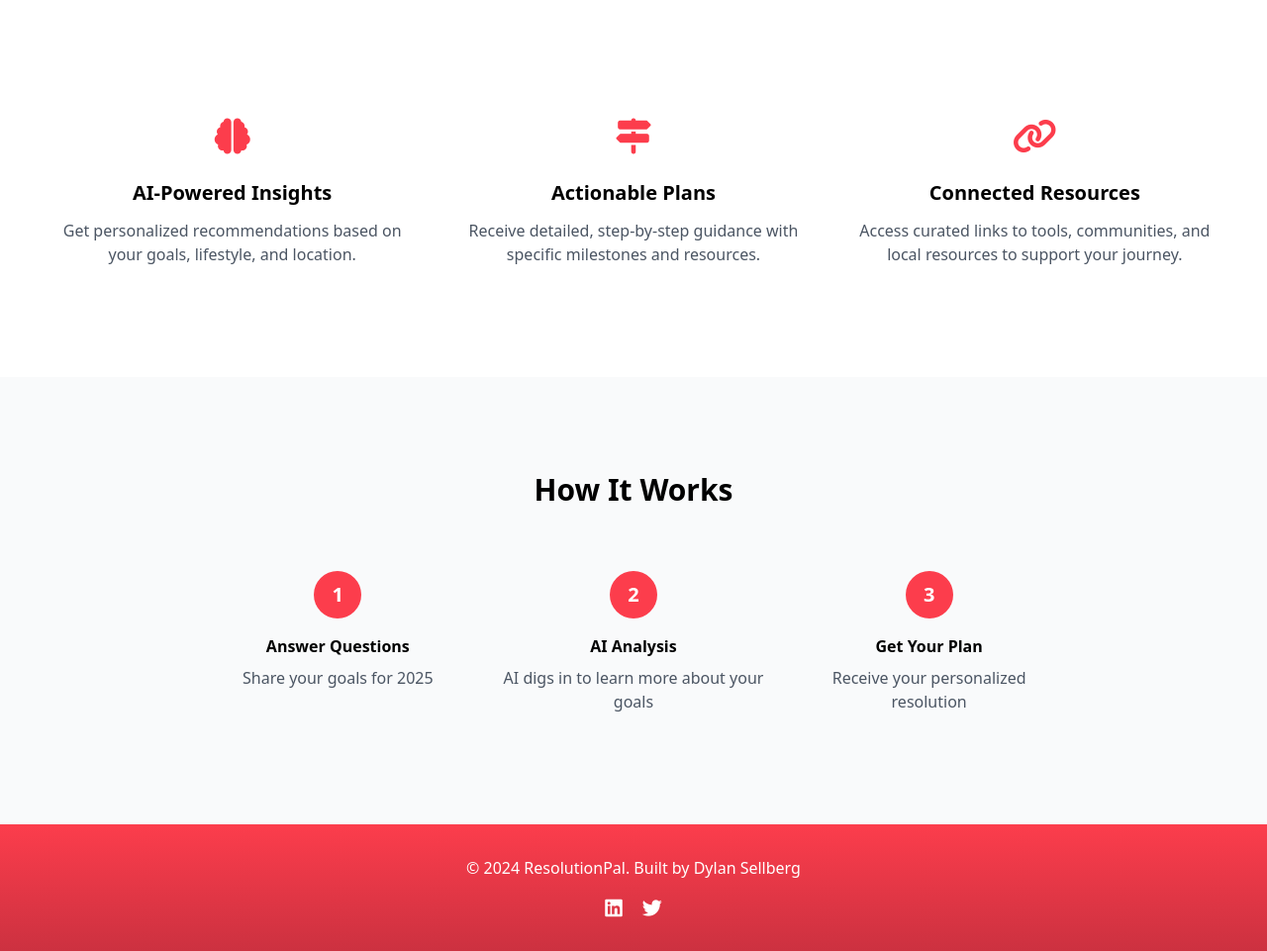
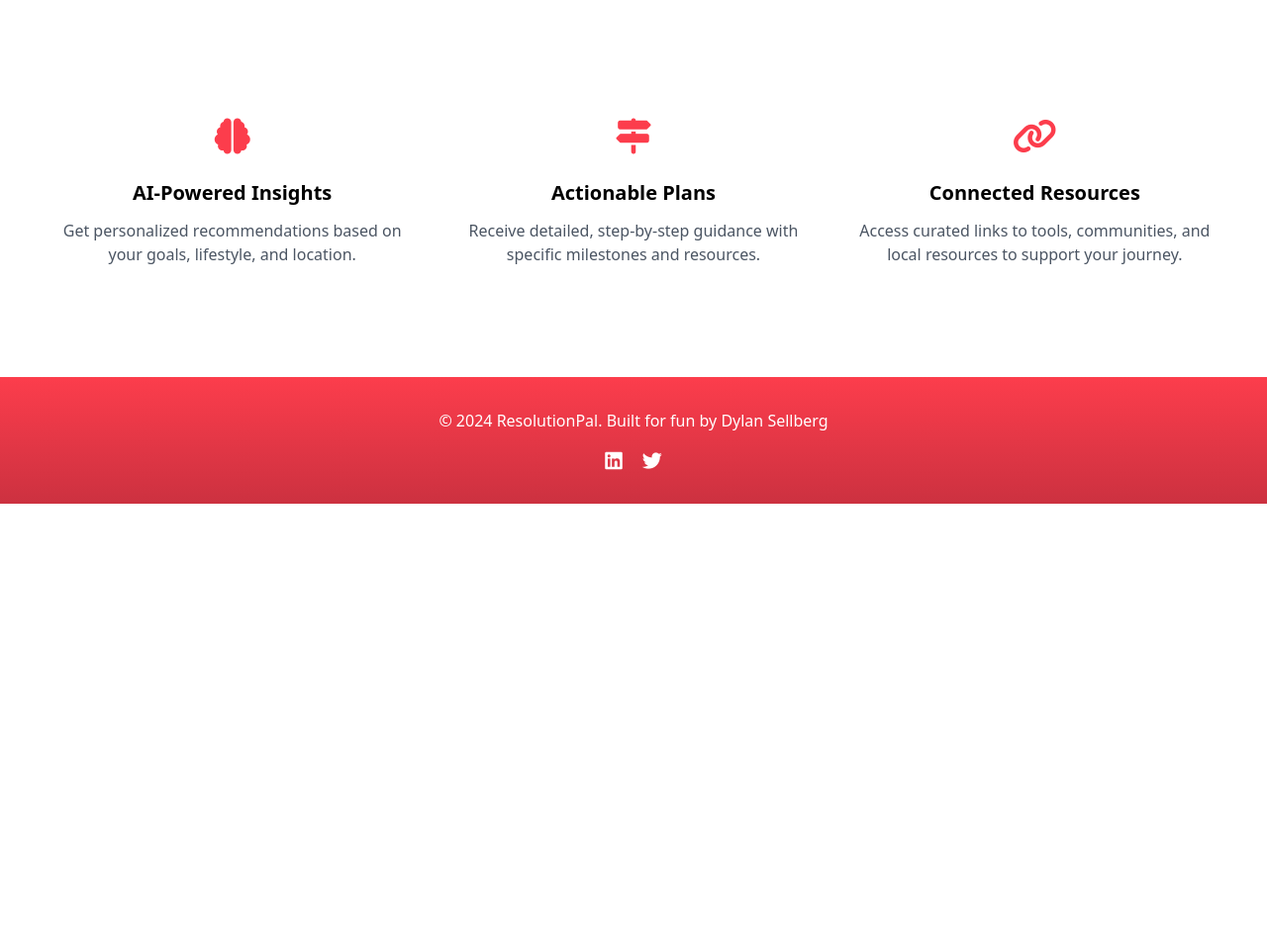
Before and after one commit to dylsell/resolutionpal, a Flask app: page / in a window 1280 px wide. Shown: the part 385-1346 px from the top of the page at 99% size. After the commit the page ends 894 px from the top, so only its background shows below. Run offline with Flask 3, Linux system fonts and the light colour scheme.

Commit message:
Update landing page with social links and copyright

```diff
--- a/templates/landing.html
+++ b/templates/landing.html
@@ -53,36 +53,10 @@
         </div>
     </div>
 
-    <!-- How It Works Section -->
-    <div class="landing-section bg-gray-50">
-        <div class="container mx-auto px-3">
-            <h2 class="text-3xl font-bold text-center mb-12">How It Works</h2>
-            <div class="max-w-4xl mx-auto">
-                <div class="landing-steps-grid">
-                    <div class="text-center">
-                        <div class="landing-step-circle">1</div>
-                        <h3 class="font-semibold mb-2">Answer Questions</h3>
-                        <p class="text-gray-600">Share your goals for 2025</p>
-                    </div>
-                    <div class="text-center">
-                        <div class="landing-step-circle">2</div>
-                        <h3 class="font-semibold mb-2">AI Analysis</h3>
-                        <p class="text-gray-600">AI digs in to learn more about your goals</p>
-                    </div>
-                    <div class="text-center">
-                        <div class="landing-step-circle">3</div>
-                        <h3 class="font-semibold mb-2">Get Your Plan</h3>
-                        <p class="text-gray-600">Receive your personalized resolution</p>
-                    </div>
-                </div>
-            </div>
-        </div>
-    </div>
-
     <!-- Footer -->
     <footer class="landing-hero py-8">
         <div class="container mx-auto px-4 text-center">
-            <p class="text-white">&copy; 2024 ResolutionPal. Built by Dylan Sellberg</p>
+            <p class="text-white">&copy; 2024 ResolutionPal. Built for fun by Dylan Sellberg</p>
             <div class="mt-4">
                 <a href="https://www.linkedin.com/in/dylsell" target="_blank" rel="noopener noreferrer" class="text-white mx-2">
                     <i class="fab fa-linkedin fa-lg"></i>
```
